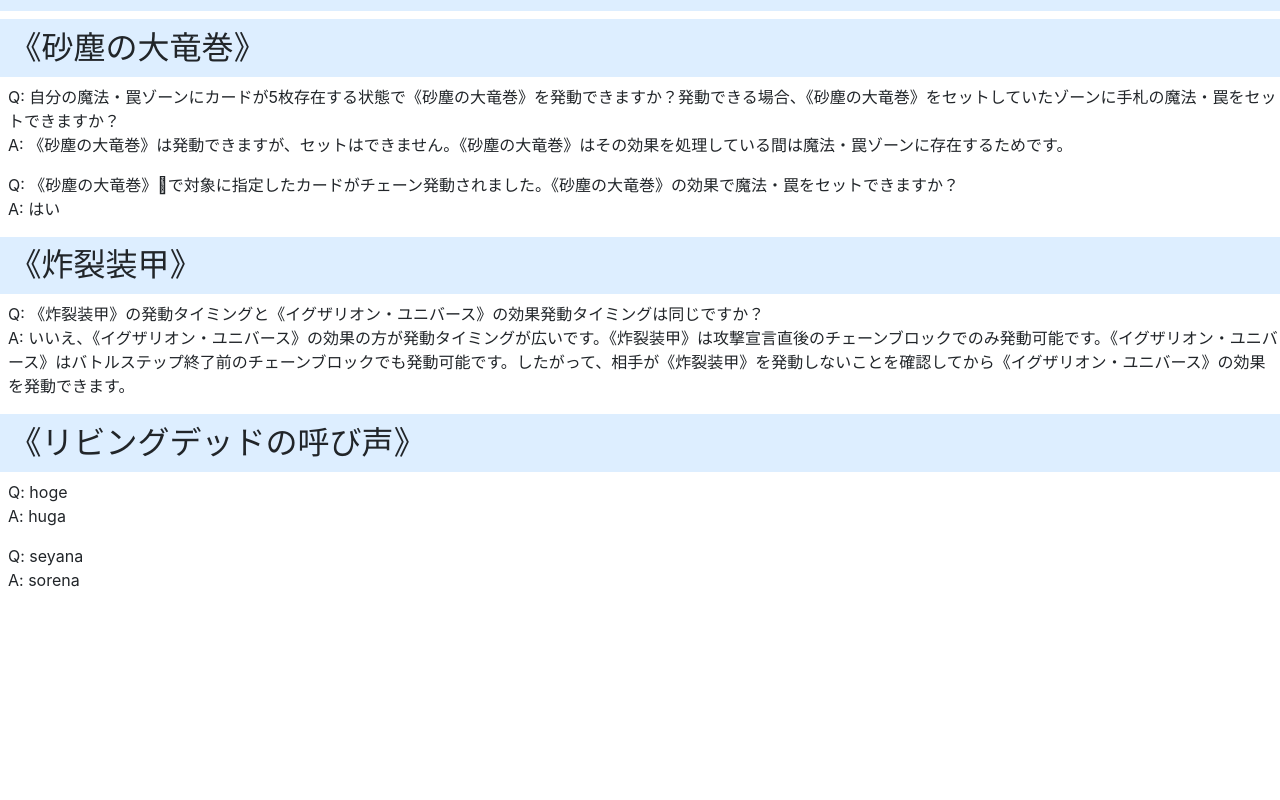
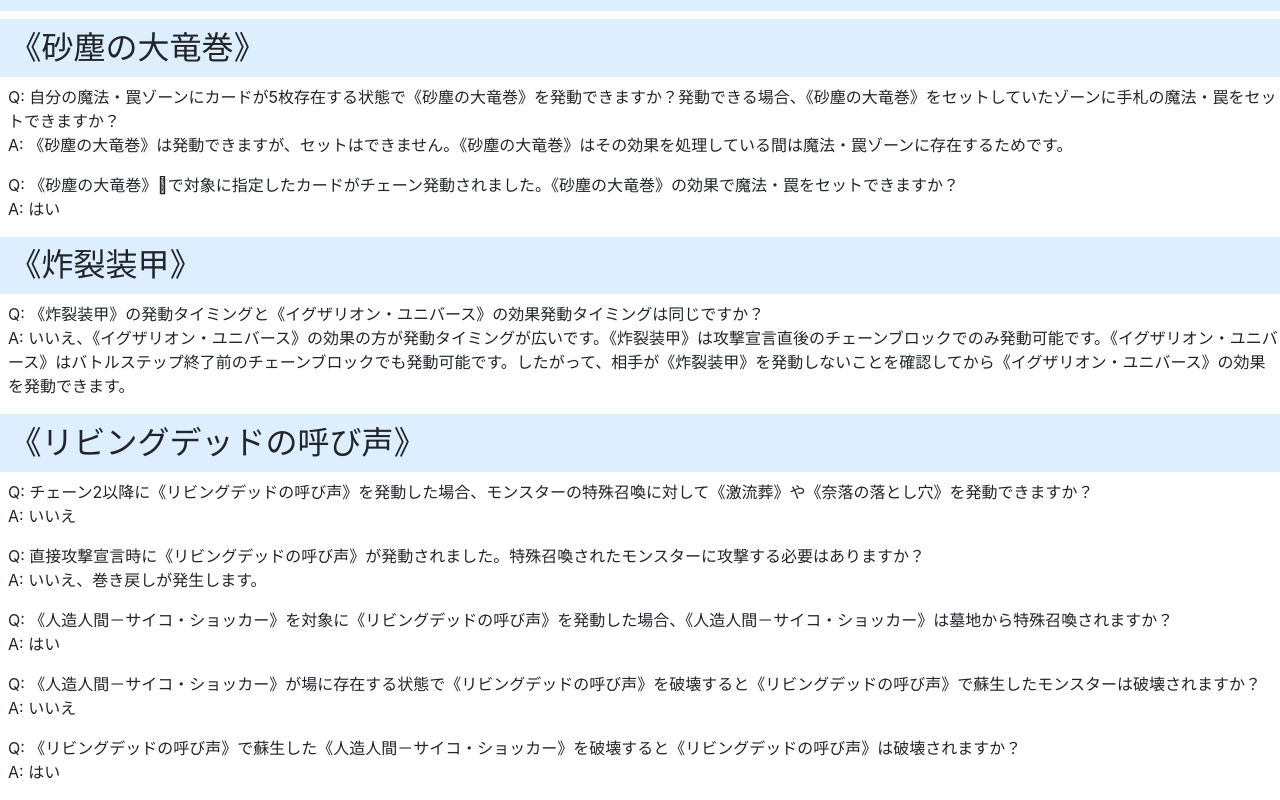
Before and after one commit to wotsushi/y-gateball, a React (Create React App) app: page /faq in a window 1280 px wide. Shown: the part 6257-7057 px from the top of the page. Before the commit the page ends 6865 px from the top, so only its background shows below. Built offline with nearby package versions, Linux system fonts and the light colour scheme; what react-hooks-global-state would draw is missing.

Commit message:
リビデのFAQを追加
ISSUE: #31

```diff
--- a/src/FAQ.tsx
+++ b/src/FAQ.tsx
@@ -412,8 +412,26 @@ const faqs: FAQ[] = [
   {
     name: "リビングデッドの呼び声",
     qas: [
-      ["hoge", "huga"],
-      ["seyana", "sorena"],
+      [
+        "チェーン2以降に《リビングデッドの呼び声》を発動した場合、モンスターの特殊召喚に対して《激流葬》や《奈落の落とし穴》を発動できますか？",
+        "いいえ",
+      ],
+      [
+        "直接攻撃宣言時に《リビングデッドの呼び声》が発動されました。特殊召喚されたモンスターに攻撃する必要はありますか？",
+        "いいえ、巻き戻しが発生します。",
+      ],
+      [
+        "《人造人間－サイコ・ショッカー》を対象に《リビングデッドの呼び声》を発動した場合、《人造人間－サイコ・ショッカー》は墓地から特殊召喚されますか？",
+        "はい",
+      ],
+      [
+        "《人造人間－サイコ・ショッカー》が場に存在する状態で《リビングデッドの呼び声》を破壊すると《リビングデッドの呼び声》で蘇生したモンスターは破壊されますか？",
+        "いいえ",
+      ],
+      [
+        "《リビングデッドの呼び声》で蘇生した《人造人間－サイコ・ショッカー》を破壊すると《リビングデッドの呼び声》は破壊されますか？",
+        "はい",
+      ],
     ],
   },
 ];
```
